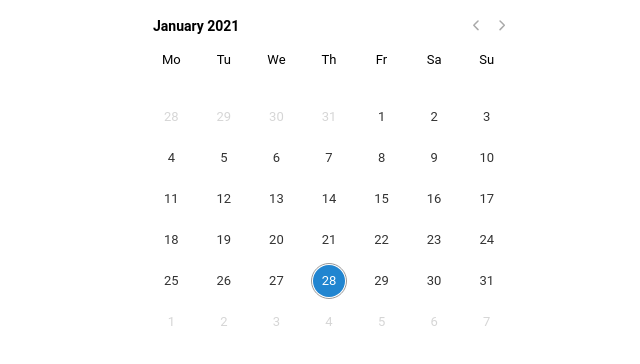
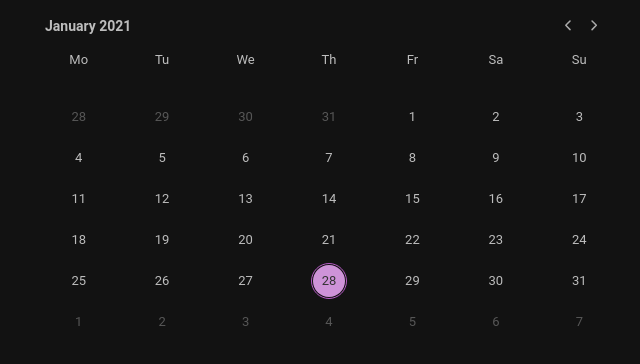
Before and after one commit to kpawelczak/activity-calendar, an Angular app: page / in a window 1280 px wide. Shown: the top 364 px of the page, without its empty margins (311-951 px from the left). Built offline with nearby package versions, Linux system fonts and the light colour scheme.

Commit message:
calendar new colors

```diff
--- a/src/app/app.component.html
+++ b/src/app/app.component.html
@@ -1,4 +1 @@
-<!--<router-outlet></router-outlet>-->
-<div style="display: block; width: 360px; margin: 0 auto">
-	<act-calendar></act-calendar>
-</div>
+<act-calendar></act-calendar>
--- a/src/app/calendar/common/calendar-part-container.ts
+++ b/src/app/calendar/common/calendar-part-container.ts
@@ -73,7 +73,7 @@
 	private addTransitionStyle(): void {
 		this.renderer.setStyle(this.elementRef.nativeElement,
 			'transition',
-			`transform ${calendarAnimationTimer}ms ease-in-out`);
+			`transform ${calendarAnimationTimer}ms ease-out`);
 
 		timer(calendarAnimationTimer)
 			.pipe(this.takeUntil())
--- a/src/styles/calendar/calendar.scss
+++ b/src/styles/calendar/calendar.scss
@@ -5,12 +5,18 @@
 $indicator-size: $cell-size - 4px;
 $arrow-hover-size: 24px;
 
-$border-color: $gray;
+$border-color: $purple-darker;
 $border-style: 1px solid $border-color;
 
 $header-divider-height: 6px;
 
 $horizontal-padding: 8px;
+
+act-calendar {
+	display: block;
+	margin: 0 auto;
+	max-width: 576px;
+}
 
 .gui-date-picker-calendar {
 	box-sizing: border-box;
@@ -27,10 +33,12 @@
 
 		act-days-container {
 			display: flex;
+			width: 100%;
 			transform: translateX(0);
 
 			act-calendar-days {
 				display: block;
+				width: 100%;
 			}
 
 			> act-calendar-days:nth-of-type(1) {
@@ -59,6 +67,7 @@
 					font-weight: bold;
 					cursor: pointer;
 					pointer-events: auto;
+					color: $white-gray;
 				}
 			}
 		}
@@ -66,7 +75,8 @@
 		table {
 			display: grid;
 			grid-row-gap: 3*$grid;
-			width: 360px;
+			width: 100%;
+			//width: 360px;
 
 			tr {
 				display: grid;
@@ -79,6 +89,7 @@
 				text-align: center;
 				font-weight: normal;
 				height: 31px;
+				color: $white-gray;
 			}
 
 			td {
@@ -86,6 +97,7 @@
 				text-align: center;
 				position: relative;
 				z-index: 0;
+				color: $white-gray;
 
 				span {
 					border: {
@@ -112,7 +124,11 @@
 				&:hover {
 
 					&::after {
-						background: $gray-lightest;
+						background: $purple-lightest;
+					}
+
+					span {
+						color: $black;
 					}
 				}
 
@@ -153,8 +169,7 @@
 			.gui-date-picker-day {
 
 				span {
-					color: $black;
-					opacity: 0.2;
+					opacity: 0.4;
 					cursor: pointer;
 				}
 
@@ -195,7 +210,7 @@
 			.gui-date-picker-year.gui-date-picker-selected-year {
 
 				span {
-					color: $white;
+					color: $black;
 				}
 
 				&::after {
@@ -257,6 +272,7 @@
 			display: flex;
 			justify-content: space-between;
 			width: $grid*4;
+			margin-right: $grid*2;
 		}
 
 	}
--- a/src/styles/styles.scss
+++ b/src/styles/styles.scss
@@ -1,4 +1,5 @@
 body {
-	margin: 0;
-	//background:$black-light;
+	margin: 0 16px;
+	background: #121212;
+	padding: 0
 }
--- a/src/styles/variables.scss
+++ b/src/styles/variables.scss
@@ -2,7 +2,7 @@
  * Colors
  */
 $white: #ffffff;
-$white-gray: #fafafa;
+$white-gray: #BDBDBD;
 $black: #333;
 $black-tans: rgba(0, 0, 0, 0.8);
 $black-light: lighten($black, 15);
@@ -28,8 +28,12 @@
 $blue-light: lighten($blue, 10);
 $blue-lightest: lighten($blue, 20);
 
+$purple: #CE93D8;
+$purple-darker: darken($purple, 15);
+$purple-lightest: lighten($purple, 10);
+
 // Primary
-$primary: $blue;
+$primary: $purple;
 $primary-light: $blue-light;
 $primary-lightest: $blue-lightest;
 $primary-hover: $blue-dark;
```
